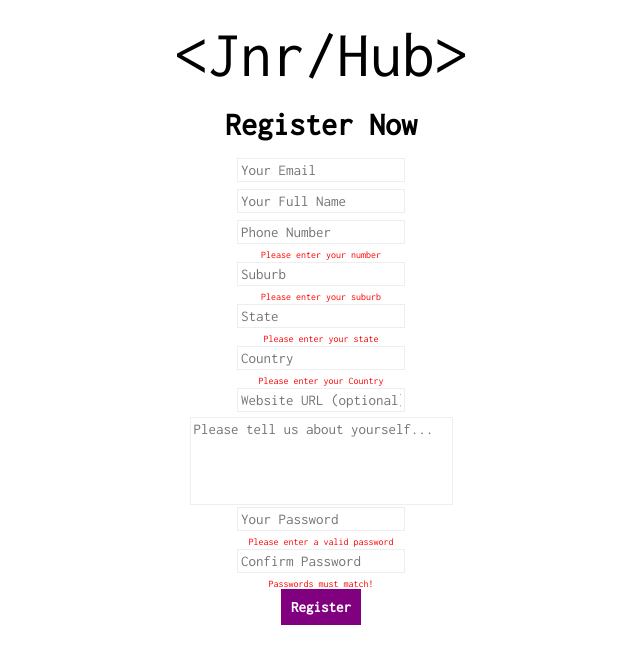
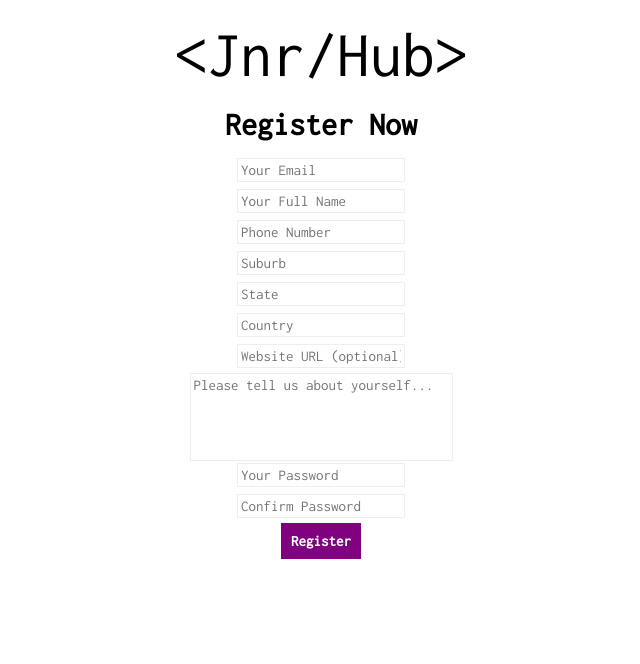
Before and after one commit to ramteen85/jnrhub-client, a React (Create React App) app: page /register in a window 1280 px wide. Shown: the top 664 px of the page, without its empty margins (319-959 px from the left). Built offline with nearby package versions, Linux system fonts and the light colour scheme.

Commit message:
completed registration validation errors

```diff
--- a/src/components/Register/Register.js
+++ b/src/components/Register/Register.js
@@ -9,7 +9,14 @@ class Register extends Component {
         submitted: false,
         emailError: styles.errorMsg,
         emailInvalid: "",
-        fullnameInvalid: ""
+        fullnameInvalid: "",
+        phoneInvalid: "",
+        suburbInvalid:"",
+        stateInvalid:"",
+        countryInvalid:"",
+        aboutInvalid: "",
+        passwordInvalid:""
+
     };
 
 
@@ -219,25 +226,63 @@ class Register extends Component {
                         ""
                         }
                         <input onChange={this.inputChangeHandler} type="text" placeholder="Phone Number" name="phone" id="phone" className={this.state.phoneInvalid} />
+                        { this.state.phoneInvalid.startsWith("Register_error")
+                        ?
                         <label className={styles.errorMsg}>Please enter your number</label>
+                        :
+                        ""
+                        }
+
                         <input onChange={this.inputChangeHandler} type="text" placeholder="Suburb"
                           name="suburb" id="suburb" className={this.state.suburbInvalid} />
+                        { this.state.suburbInvalid.startsWith("Register_error")
+                          ?
                           <label className={styles.errorMsg}>Please enter your suburb</label>
+                          :
+                          ""
+                        }
+
                         <input onChange={this.inputChangeHandler} type="text" placeholder="State"
                           name="state" id="state" className={this.state.stateInvalid} />
+                        { this.state.stateInvalid.startsWith("Register_error")
+                          ?
                           <label className={styles.errorMsg}>Please enter your state</label>
-
+                          :
+                          ""
+                        }
                         <input onChange={this.inputChangeHandler} type="text" placeholder="Country" name="country" id="country" className={this.state.countryInvalid} />
+                          { this.state.countryInvalid.startsWith("Register_error")
+                          ?
                           <label className={styles.errorMsg}>Please enter your Country</label>
+                          :
+                          ""
+                        }
 
                         <input onChange={this.inputChangeHandler} type="text" placeholder="Website URL (optional)" name="website" id="website" />
                         <textarea onChange={this.inputChangeHandler} cols="30" rows="5" placeholder="Please tell us about yourself..." name="about" id="about" className={this.state.aboutInvalid}/>
+                        { this.state.aboutInvalid.startsWith("Register_error")
+                          ?
+                          <label className={styles.errorMsg}>Please enter your about information!</label>
+                          :
+                          ""
+                        }
                         <input onChange={this.inputChangeHandler} type="password" placeholder="Your Password" name="password" id="password" className={this.state.passwordInvalid} />
+                        { this.state.passwordInvalid.startsWith("Register_error")
+                          ?
                           <label className={styles.errorMsg}>Please enter a valid password</label>
+                          :
+                          ""
+                        }
+
 
                         <input onChange={this.inputChangeHandler} type="password" placeholder="Confirm Password"
                           name="confirm_password" id="confirm_password" className={this.state.confirmPasswordInvalid} />
+                        { this.state.password !== this.state.confirm_password && this.state.password && this.state.confirm_password
+                        ?
                         <label className={styles.errorMsg}>Passwords must match!</label>
+                        :
+                        ""
+                        }
 
                         <button type="submit">Register</button>
                       </form>
```
Lines whose indentation alone changed are shown as unchanged.
